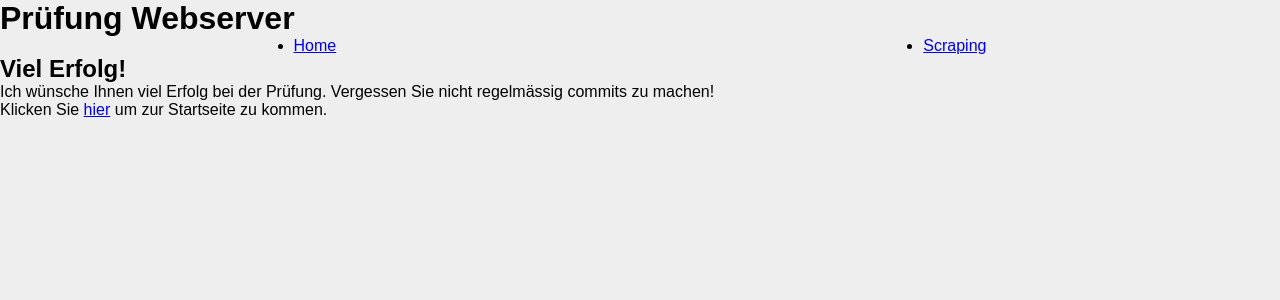
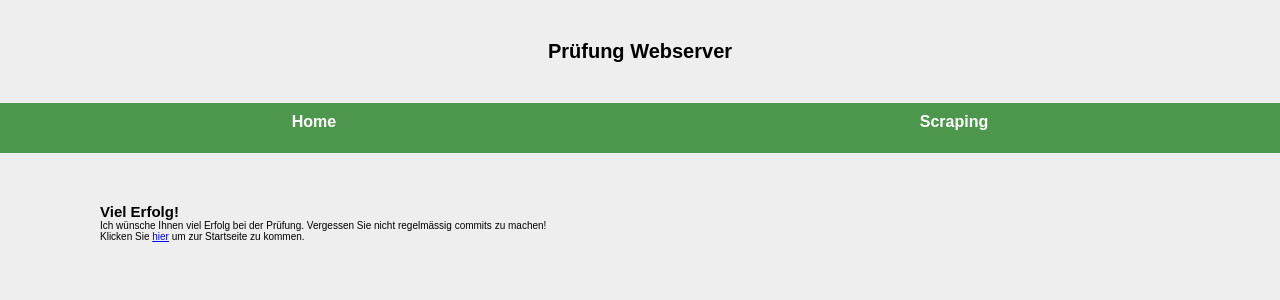
Before and after one commit to cedricgeissmann/pruefung-webserver-1mz, a Flask app: page / in a window 1280 px wide. Shown: the top 300 px of the page. Run offline with Flask 2, Linux system fonts and the light colour scheme.

Commit message:
Aufgabe 2 fertig.

```diff
--- a/static/main.css
+++ b/static/main.css
@@ -13,5 +13,27 @@ body {
     justify-content: space-around;
 }
 
-/* Implementieren Sie Ihre Änderungen hier. Lassen Sie den Code oben so wie er
-* ist!!! */
+h1 { text-align: center;
+    margin: 40px 200px;
+    font-size: 20px;
+    font-weight: 900;
+
+
+
+
+}
+
+.navbar { background-color: rgb(76, 151, 76);
+    height: 40px;
+    padding-top: 10px;
+
+}
+.nav-item {list-style: none;
+}
+.nav-link { text-decoration: none;
+color: white;
+font-weight: 700;}
+#content {margin-left: 100px;
+margin-top: 50px;
+font-size: 10px;
+}
```
